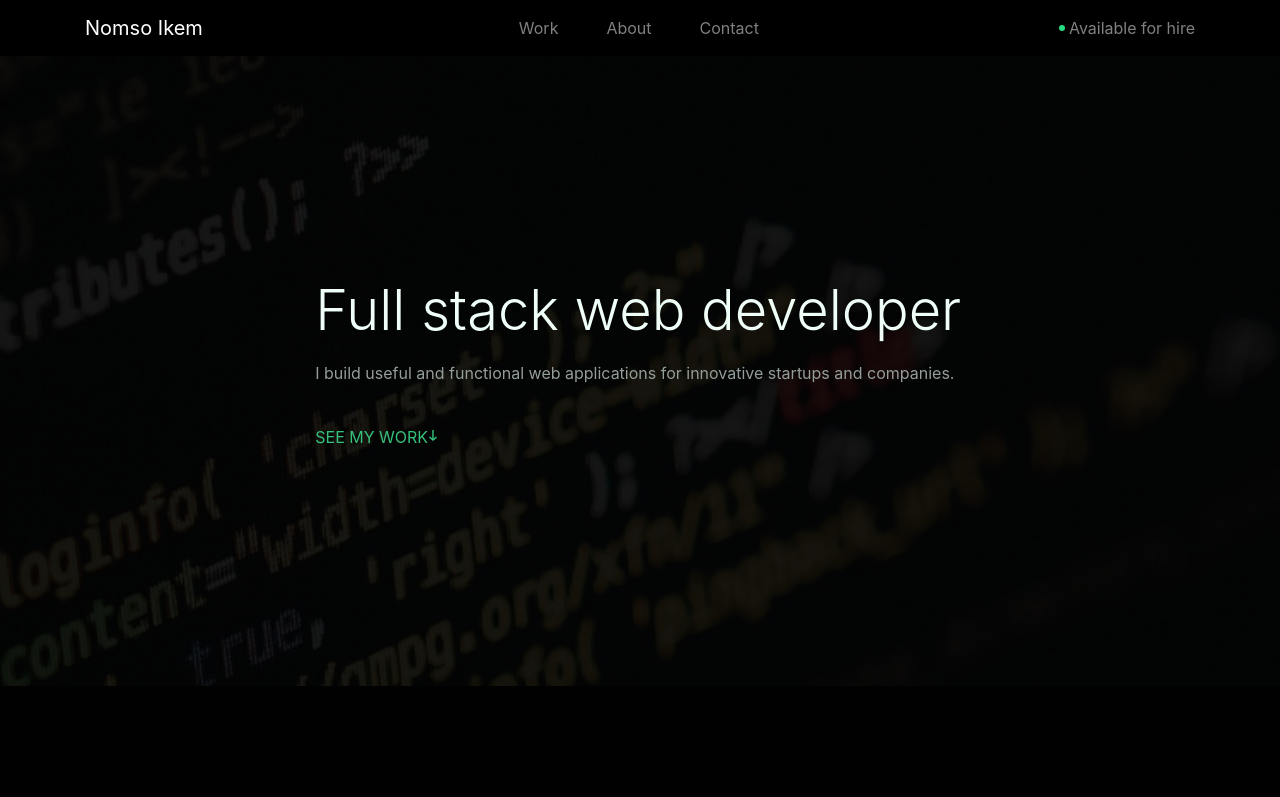
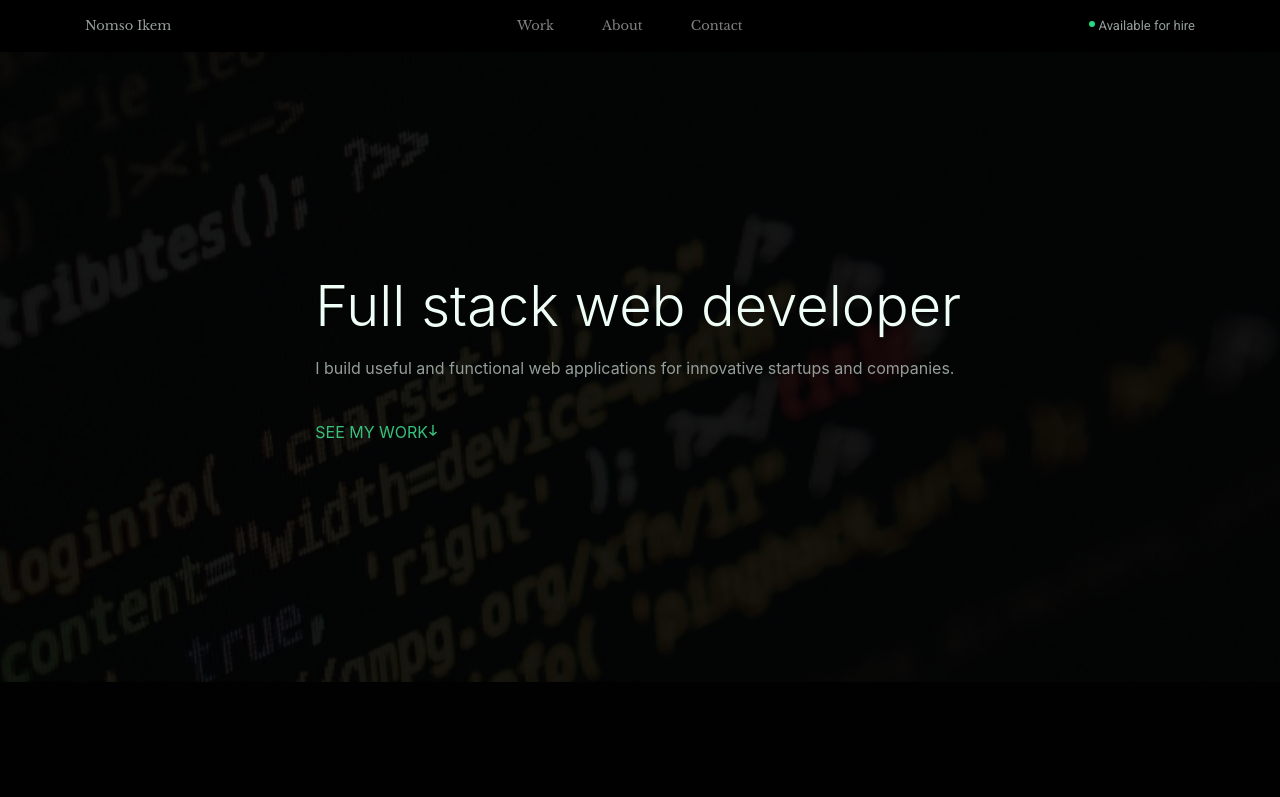
Before and after one commit to swish933/portfolio, a React (Create React App) app: page / in a window 1280 px wide. Shown: the top 797 px of the page. Built offline with nearby package versions, Linux system fonts and the light colour scheme.

Commit message:
navbar styles

```diff
--- a/public/index.html
+++ b/public/index.html
@@ -1,20 +1,21 @@
 <!DOCTYPE html>
 <html lang="en">
+
 <head>
   <meta charset="utf-8" />
   <link rel="icon" href="%PUBLIC_URL%/favicon.ico" />
   <meta name="viewport" content="width=device-width, initial-scale=1" />
   <meta name="theme-color" content="#000000" />
-    <meta
-      name="description"
-      content="Web site created using create-react-app"
-    />
+  <meta name="description" content="Web site created using create-react-app" />
   <link rel="apple-touch-icon" href="%PUBLIC_URL%/logo192.png" />
   <!--
       manifest.json provides metadata used when your web app is installed on a
       user's mobile device or desktop. See https://developers.google.com/web/fundamentals/web-app-manifest/
     -->
   <link rel="manifest" href="%PUBLIC_URL%/manifest.json" />
+  <link
+    href="https://fonts.googleapis.com/css2?family=Libre+Baskerville:wght@400;700&family=Roboto:wght@100;300;400;500;900&display=swap"
+    rel="stylesheet">
   <!--
       Notice the use of %PUBLIC_URL% in the tags above.
       It will be replaced with the URL of the `public` folder during the build.
@@ -26,6 +27,7 @@
     -->
   <title>React App</title>
 </head>
+
 <body>
   <noscript>You need to enable JavaScript to run this app.</noscript>
   <div id="root"></div>
@@ -40,4 +42,5 @@
       To create a production bundle, use `npm run build` or `yarn build`.
     -->
 </body>
+
 </html>
--- a/src/components/Navbar.js
+++ b/src/components/Navbar.js
@@ -6,10 +6,12 @@ const NavBar = () => {
 	return (
 		<Navbar className='Nav' sticky='top' variant='dark' expand='md'>
 			<Container>
-				<Navbar.Brand href='#home'>Nomso Ikem</Navbar.Brand>
+				<Navbar.Text href='#home' class='nav-brand'>
+					Nomso Ikem
+				</Navbar.Text>
 				<Navbar.Toggle aria-controls='basic-navbar-nav' />
 				<Navbar.Collapse id='basic-navbar-nav'>
-					<Nav className='mx-md-auto'>
+					<Nav className='mx-md-auto nav-links'>
 						<Nav.Link href='#work' className='mx-3'>
 							Work
 						</Nav.Link>
@@ -20,7 +22,7 @@ const NavBar = () => {
 							Contact
 						</Nav.Link>
 					</Nav>
-					<Navbar.Text>
+					<Navbar.Text class='hire-text'>
 						<div class='led-green'></div>
 						Available for hire
 					</Navbar.Text>
--- a/src/styles/Navbar.css
+++ b/src/styles/Navbar.css
@@ -1,3 +1,19 @@
 .Nav {
 	background-color: #000000;
 }
+
+.nav-links,
+.nav-brand {
+	font-family: 'Libre Baskerville', serif;
+}
+
+.hire-text {
+	font-family: Roboto, sans-serif;
+}
+
+.nav-brand,
+.nav-links,
+.hire-text {
+	font-size: 13px;
+	color: #949e99;
+}
```
Lines whose indentation alone changed are shown as unchanged.
